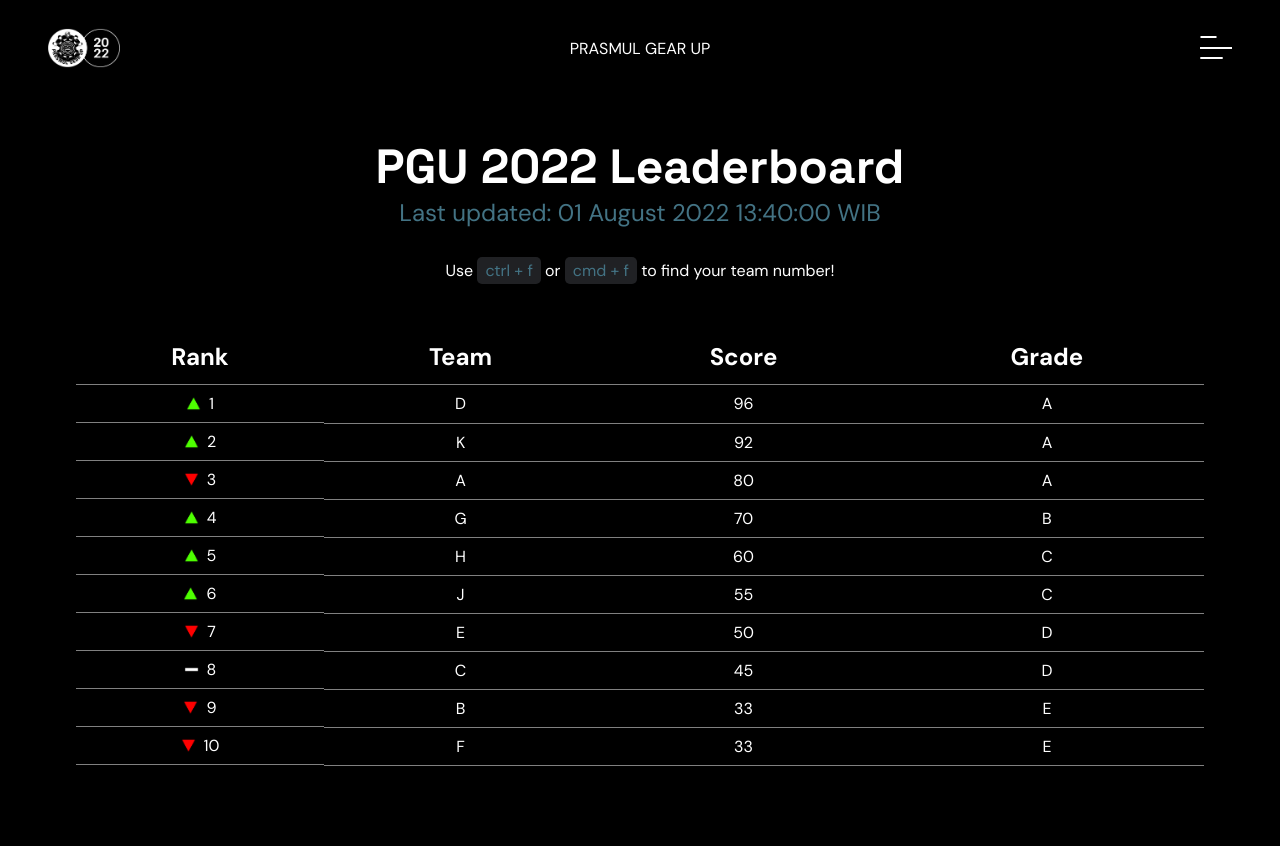
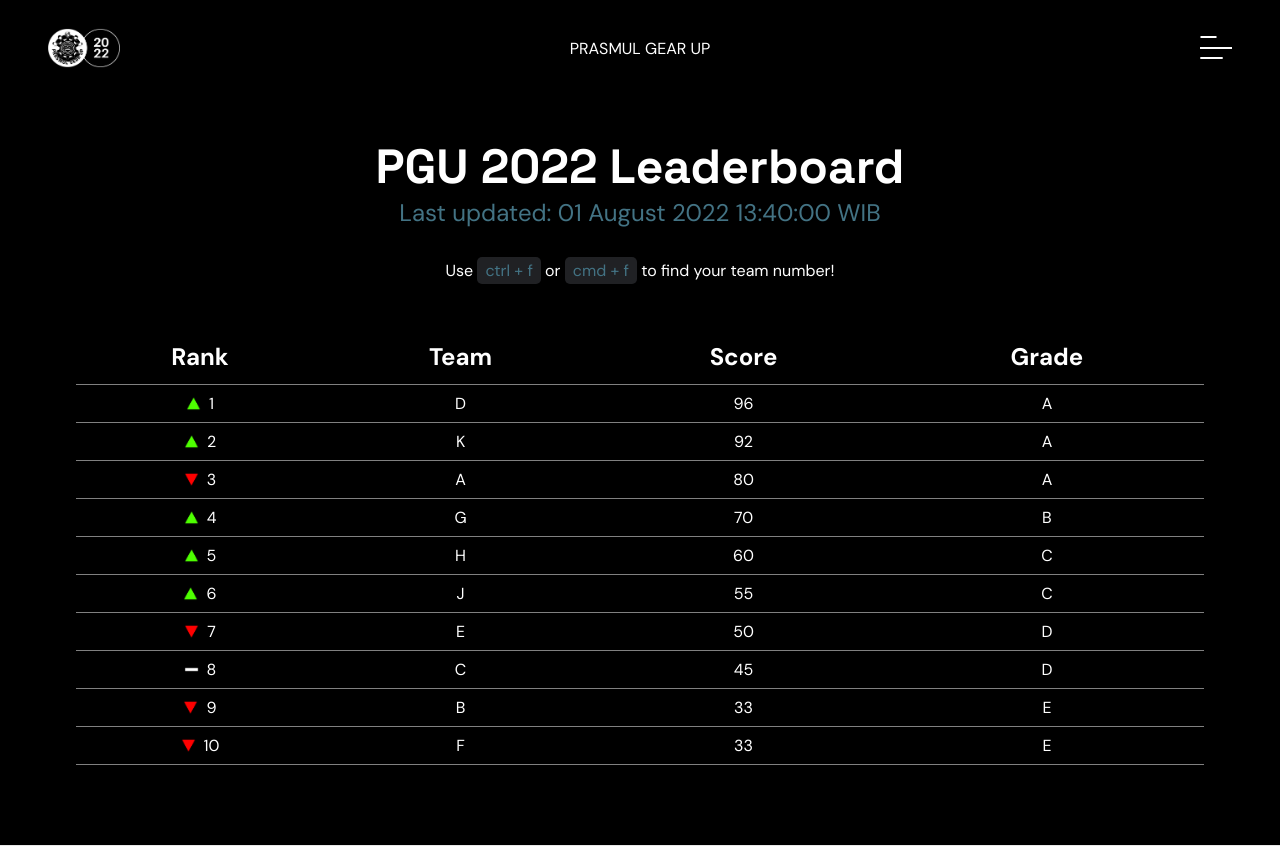
Before and after one commit to owenn2106/pgu2022-nextjs-frontend, a Next.js app: page /leaderboard in a window 1280 px wide. Built offline with nearby package versions, Linux system fonts and the light colour scheme.

Commit message:
fixed leaderboard distort

```diff
--- a/components/Leaderboard/LeaderboardTable.js
+++ b/components/Leaderboard/LeaderboardTable.js
@@ -51,7 +51,7 @@ const Row = ({ x }) => {
 
 const LeaderboardTable = ({ data }) => {
   return (
-    <table style={{ width: "100%" }} className={styles.table}>
+    <table style={{ width: "100%" }} className={styles.table} cellSpacing="0">
       <tbody>
         <tr className={styles.tableHeader}>
           <th>Rank</th>
--- a/components/main/Nav/MenuLeft.js
+++ b/components/main/Nav/MenuLeft.js
@@ -50,14 +50,14 @@ const MenuLeft = () => {
             />
           </a>
           <a
-            href="https://www.google.com"
+            href="https://www.prasetiyamulya.ac.id/en/"
             target="_blank"
             rel="noopener noreferrer"
             className={styles.socialWrapper}
           >
             <Image
               src="/images/logo-socmed/prasmul.png"
-              alt="prasmul-logo"
+              alt="Universitas Prasetiya Mulya"
               height={20}
               width={20}
             />
--- a/components/main/Nav/NavBar.js
+++ b/components/main/Nav/NavBar.js
@@ -58,14 +58,14 @@ const NavBar = () => {
               {open ? (
                 <Image
                   src="/images/pgu-dark.png"
-                  alt="pgu-dark"
+                  alt="Prasmul Gear Up 2022"
                   height={40}
                   width={72}
                 />
               ) : (
                 <Image
                   src="/images/pgu-light.png"
-                  alt="pgu-light"
+                  alt="Prasmul Gear Up 2022"
                   height={40}
                   width={72}
                 />
--- a/components/main/Nav/NavBarBlack.js
+++ b/components/main/Nav/NavBarBlack.js
@@ -29,7 +29,7 @@ const NavBarBlack = () => {
         <div className={styles.logoWrapper}>
           <Image
             src="/images/pgu-dark.png"
-            alt="pgu-dark"
+            alt="Prasmul Gear Up 2022"
             height={40}
             width={72}
           />
--- a/styles/Leaderboard/Leaderboard.module.css
+++ b/styles/Leaderboard/Leaderboard.module.css
@@ -7,7 +7,8 @@
 }
 
 .table {
-  border-collapse: collapse;
+  /* border-collapse: collapse; */
+  border-spacing: 0;
 }
 
 .tableHeader > * {
@@ -16,7 +17,7 @@
   border-bottom: 1px solid rgba(255, 255, 255, 0.5);
 }
 
-.tableBody > *:first-child {
+.tableBody > td:first-child {
   display: flex;
   align-items: center;
   justify-content: center;
```
